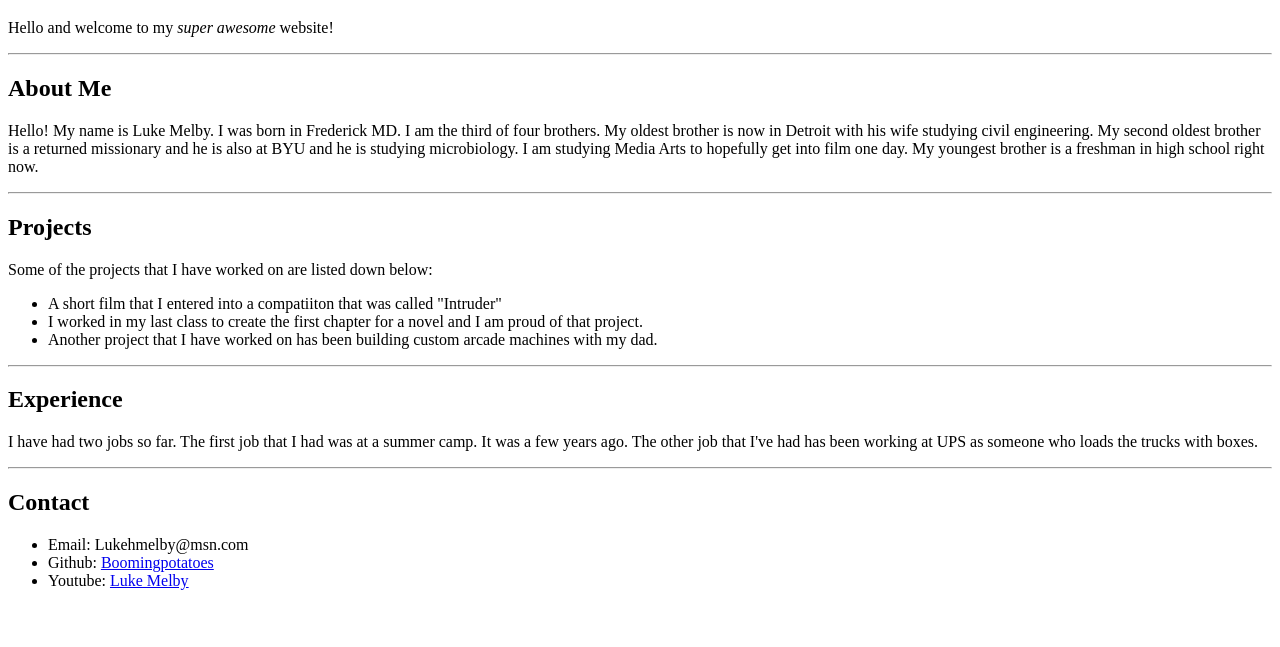
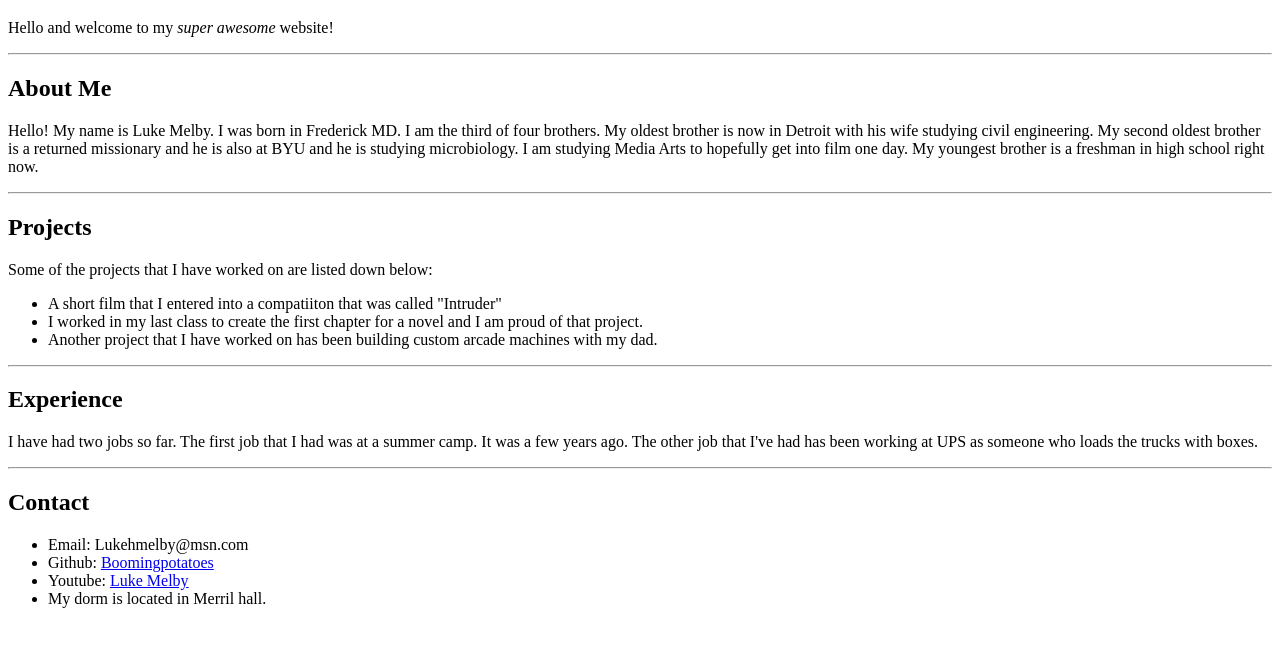
Before and after one commit to Boomingpotatoes/portfolio, a plain HTML site: page index.html in a window 1280 px wide. Shown: the part 61-708 px from the top of the page. Drawn offline with Linux system fonts and the light colour scheme.

Commit message:
Added which dorm hall I'm in on the website.

```diff
--- a/index.html
+++ b/index.html
@@ -32,6 +32,7 @@
     <li>Email: Lukehmelby@msn.com</li>
     <li>Github: <a href="https://github.com/Boomingpotatoes">Boomingpotatoes</a></li>
     <li>Youtube: <a href="https://www.youtube.com/channel/UCnNP1Z6AQp2uC3BxnEbetYQ">Luke Melby</a></li>
+    <li>My dorm is located in Merril hall.</li>
   </ul>
 </body>
 </html>
```
